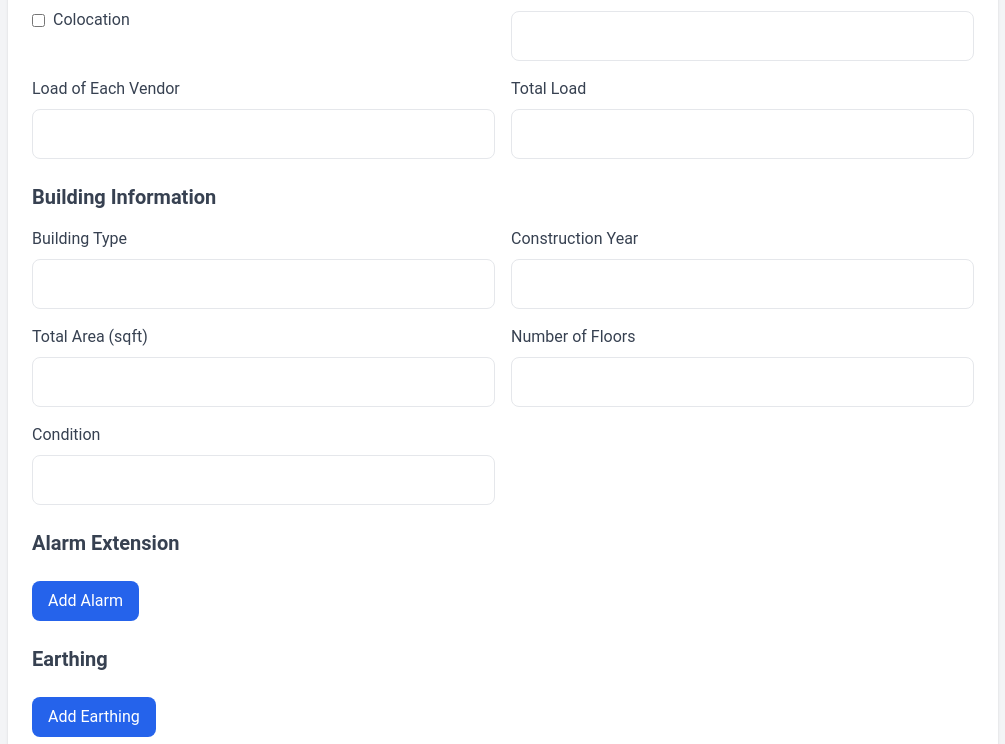
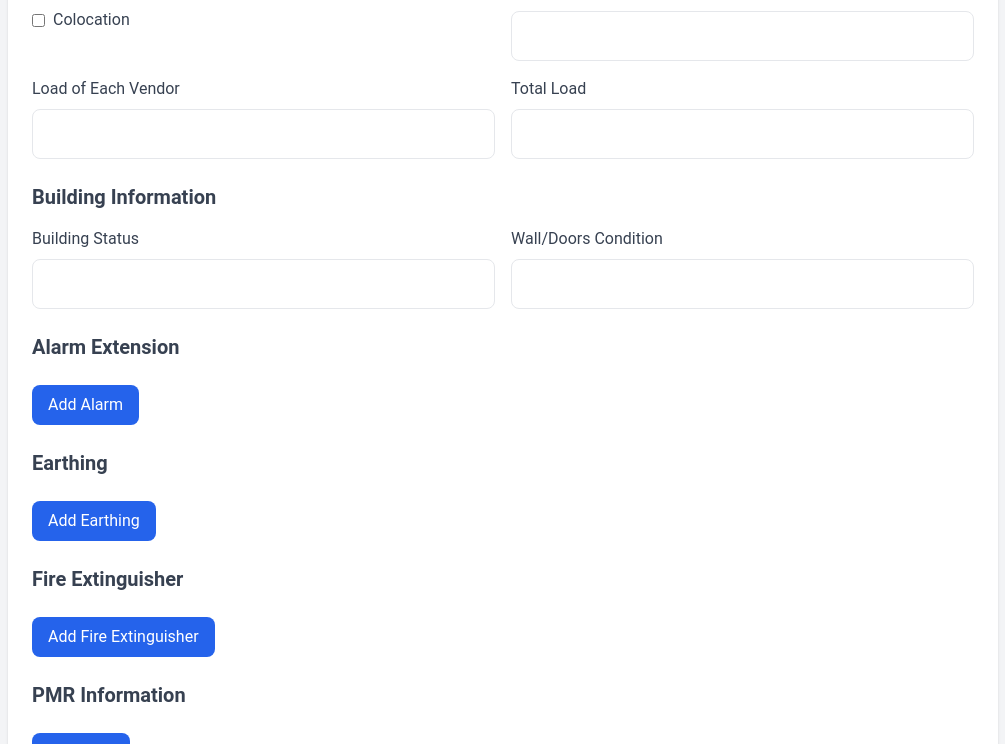
Before and after one commit to emdportal/emdportal, a Flask app: template templates/add.html in a window 1280 px wide. Shown: the part 2617-3361 px from the top of the page, without its empty margins (262-1267 px from the left). Run offline with Flask 3, Linux system fonts and the light colour scheme; the template is opened without the code that fills it, so the values that code supplies are empty; parts of the project's set-up code (start-up, migrations or seed data) failed here and were passed over; some libraries are stand-ins or nearby versions.

Commit message:
final fix

```diff
--- a/app.py
+++ b/app.py
@@ -158,12 +158,9 @@ class ColocationInformation(db.Model):
 
 class BuildingInformation(db.Model):
     id = db.Column(db.Integer, primary_key=True)
-    general_id = db.Column(db.Integer, db.ForeignKey('general_information.sn', ondelete='CASCADE'))
-    building_type = db.Column(db.String(50), nullable=True)
-    construction_year = db.Column(db.Integer, nullable=True)
-    total_area_sqft = db.Column(db.Float, nullable=True)
-    number_of_floors = db.Column(db.Integer, nullable=True)
-    condition = db.Column(db.String(50), nullable=True)
+    general_id = db.Column(db.Integer, db.ForeignKey('general.id'), nullable=False)
+    building_status = db.Column(db.String(100))
+    wall_doors_condition = db.Column(db.String(100))
 
 class AlarmExtension(db.Model):
     __tablename__ = 'alarm_extension'
--- a/templates/add.html
+++ b/templates/add.html
@@ -430,24 +430,12 @@
     <h2 class="text-xl font-semibold mb-4 text-gray-700">Building Information</h2>
     <div class="grid grid-cols-1 md:grid-cols-2 gap-4 mb-6">
         <div>
-            <label for="building_type" class="block text-gray-700 mb-2">Building Type</label>
-            <input type="text" id="building_type" name="building_type" value="{{ general.building_info.building_type if general and general.building_info else '' }}" class="w-full p-3 border rounded-lg focus:outline-none focus:ring-2 focus:ring-blue-500">
+            <label for="building_status" class="block text-gray-700 mb-2">Building Status</label>
+            <input type="text" id="building_status" name="building_status" value="{{ general.building_info.building_status if general and general.building_info else '' }}" class="w-full p-3 border rounded-lg focus:outline-none focus:ring-2 focus:ring-blue-500">
         </div>
         <div>
-            <label for="construction_year" class="block text-gray-700 mb-2">Construction Year</label>
-            <input type="number" id="construction_year" name="construction_year" value="{{ general.building_info.construction_year if general and general.building_info else '' }}" class="w-full p-3 border rounded-lg focus:outline-none focus:ring-2 focus:ring-blue-500">
-        </div>
-        <div>
-            <label for="total_area_sqft" class="block text-gray-700 mb-2">Total Area (sqft)</label>
-            <input type="number" step="any" id="total_area_sqft" name="total_area_sqft" value="{{ general.building_info.total_area_sqft if general and general.building_info else '' }}" class="w-full p-3 border rounded-lg focus:outline-none focus:ring-2 focus:ring-blue-500">
-        </div>
-        <div>
-            <label for="number_of_floors" class="block text-gray-700 mb-2">Number of Floors</label>
-            <input type="number" id="number_of_floors" name="number_of_floors" value="{{ general.building_info.number_of_floors if general and general.building_info else '' }}" class="w-full p-3 border rounded-lg focus:outline-none focus:ring-2 focus:ring-blue-500">
-        </div>
-        <div>
-            <label for="condition" class="block text-gray-700 mb-2">Condition</label>
-            <input type="text" id="condition" name="condition" value="{{ general.building_info.condition if general and general.building_info else '' }}" class="w-full p-3 border rounded-lg focus:outline-none focus:ring-2 focus:ring-blue-500">
+            <label for="wall_doors_condition" class="block text-gray-700 mb-2">Wall/Doors Condition</label>
+            <input type="text" id="wall_doors_condition" name="wall_doors_condition" value="{{ general.building_info.wall_doors_condition if general and general.building_info else '' }}" class="w-full p-3 border rounded-lg focus:outline-none focus:ring-2 focus:ring-blue-500">
         </div>
     </div>
 
```
